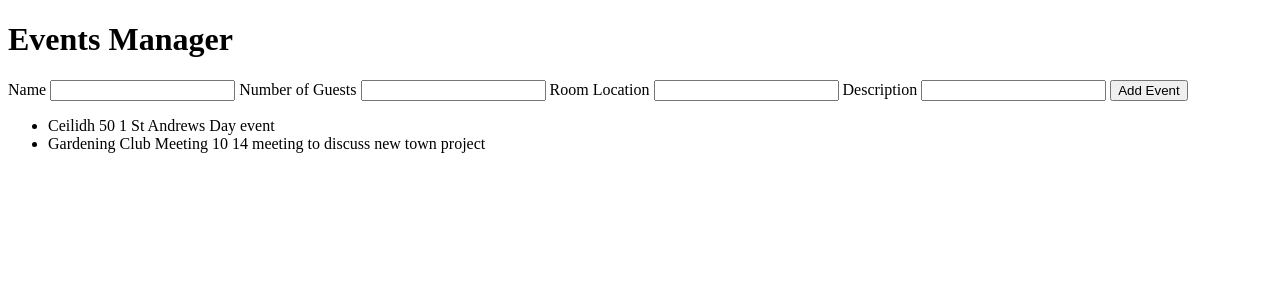
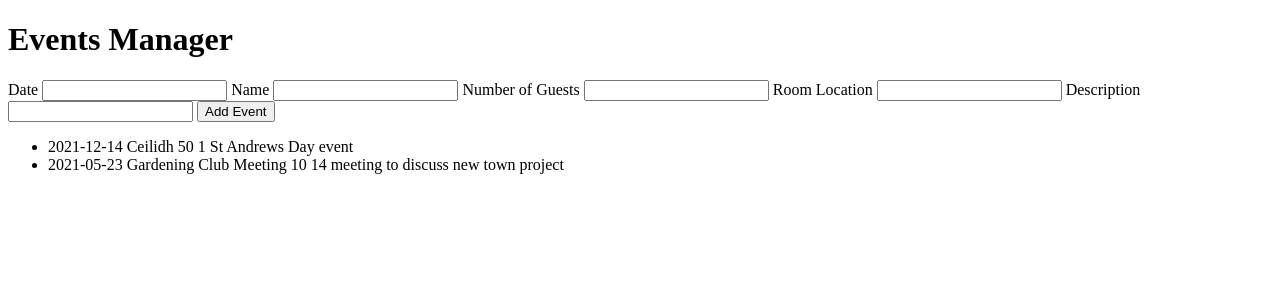
Before and after one commit to x-link-x/events_manager, a Flask app: page /events in a window 1280 px wide. Shown: the part 34-334 px from the top of the page. Run offline with Flask 2, Linux system fonts and the light colour scheme.

Commit message:
date not working

```diff
--- a/controllers/controller.py
+++ b/controllers/controller.py
@@ -1,5 +1,4 @@
 from flask import render_template, request
-from flask.templating import render_template
 from app import app
 from models.event_planner import events, add_new_event
 from models.event import Event
@@ -14,12 +13,13 @@ def events_index():
 
 @app.route('/events', methods=['POST'])
 def add_event():
+    event_date = request.form['date']
     event_name = request.form['name']
     event_num_of_guests = request.form['num_of_guests']
     event_room = request.form['room']
     event_description = request.form['description']
     # Create a new event object with the events posted from form
-    new_event = Event(event_name, event_num_of_guests, event_room, event_description)
+    new_event = Event(event_date, event_name, event_num_of_guests, event_room, event_description)
     # Append event to the list (you could do this directly here, but we put it in the event_planner file)
     add_new_event(new_event)
     return render_template('index.html', title='Home', my_events=events)
--- a/models/event.py
+++ b/models/event.py
@@ -1,6 +1,8 @@
 class Event():
 
-    def __init__(self, name, num_of_guests, room, description):
+    def __init__(self, date, name, num_of_guests, room, description):
+
+        self.date = date
         self.name = name
         self.num_of_guests = num_of_guests
         self.room = room
--- a/models/event_planner.py
+++ b/models/event_planner.py
@@ -1,7 +1,7 @@
 from models.event import *
 
-event_1 = Event("Ceilidh", 50, 1, "St Andrews Day event")
-event_2 = Event("Gardening Club Meeting", 10, 14, "meeting to discuss new town project")
+event_1 = Event("2021-12-14", "Ceilidh", "50", "1", "St Andrews Day event")
+event_2 = Event("2021-05-23", "Gardening Club Meeting", "10", "14", "meeting to discuss new town project")
 events = [event_1, event_2]
 
 def add_new_event(event):
--- a/templates/base.html
+++ b/templates/base.html
@@ -21,6 +21,7 @@
     <ul>
         {% for event in my_events %}
             <li>
+                {{ event.date }}
                 {{ event.name }}
                 {{ event.num_of_guests }}
                 {{ event.room }}
@@ -28,7 +29,7 @@
 
                 <!-- {% if event.recurring %}
                     <span>&#9989;</span>
-                    do something - display checkbox ticken (returns on)
+                    do something - display checkbox ticked (returns on)
                 {% endif %} -->
             </li>
         {% endfor %}
--- a/templates/index.html
+++ b/templates/index.html
@@ -5,6 +5,10 @@
     <h1>Events Manager</h1>
 
     <form action="/events" method="post">
+
+        <label for="date">Date</label>
+        <input type="text" name="date" id="date">
+
         <label for="name">Name</label>
         <input type="text" name="name" id="name">
 
```
